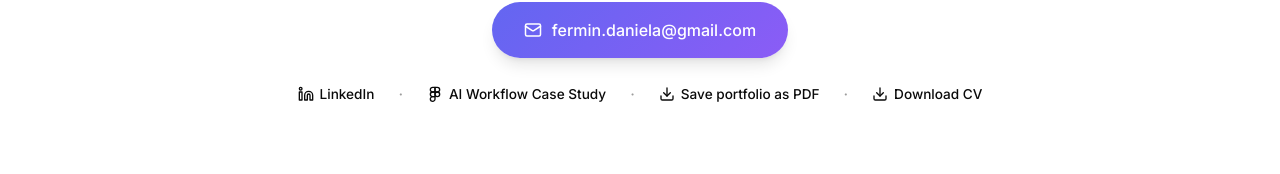
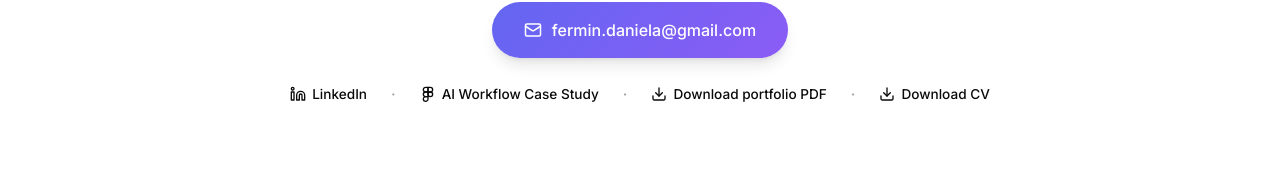
Before and after one commit to DANIFERMIN/Portfolio, a React (Vite) app: page / in a window 1280 px wide. Shown: the part 6504-6678 px from the top of the page. Built offline with nearby package versions, Linux system fonts and the light colour scheme.

Commit message:
feat: portfolio PDF download, rename deck link, add public folder

```diff
--- a/src/app/App.tsx
+++ b/src/app/App.tsx
@@ -906,23 +906,19 @@ export default function App() {
                   <span className="sr-only">(opens in new tab)</span>
                 </a>
                 <span aria-hidden="true" className="opacity-40">·</span>
-                <button
-                  type="button"
-                  onClick={() => window.print()}
+                <a
+                  href="/Daniela_Fermin_Portfolio.pdf"
+                  download
                   className="inline-flex items-center gap-1.5 hover:text-foreground transition-colors focus-visible:outline focus-visible:outline-2 focus-visible:outline-indigo-500 rounded"
                   style={{
                     fontFamily: "'Inter', sans-serif",
                     fontWeight: 500,
                     fontSize: "0.85rem",
-                    background: "none",
-                    border: "none",
-                    color: "inherit",
-                    cursor: "pointer",
                   }}
                 >
                   <Download size={16} aria-hidden="true" />
-                  Save portfolio as PDF
-                </button>
+                  Download portfolio PDF
+                </a>
                 <span aria-hidden="true" className="opacity-40">·</span>
                 <a
                   href="/CV_Daniela_Fermin_Bunge.pdf"
```
Also changed, not shown: 1 other file (tests, documents, lock files or other folders).
